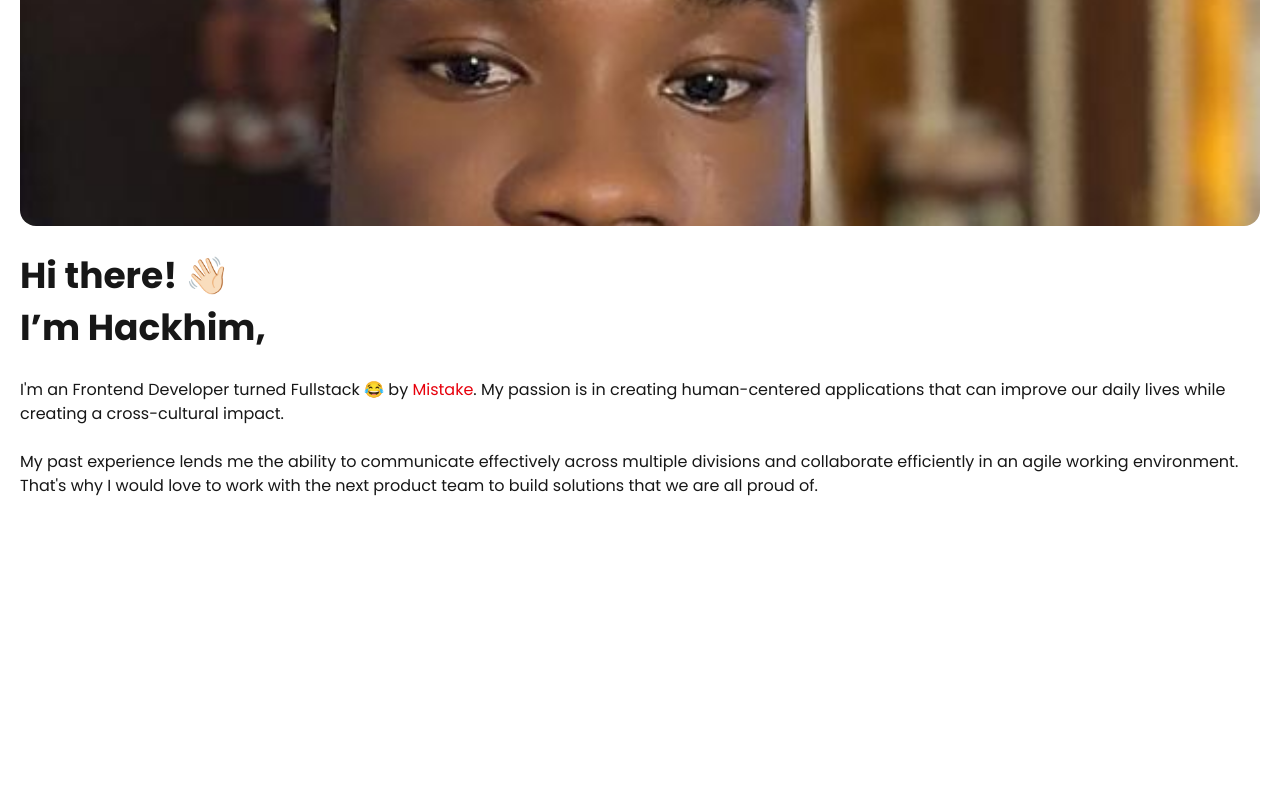
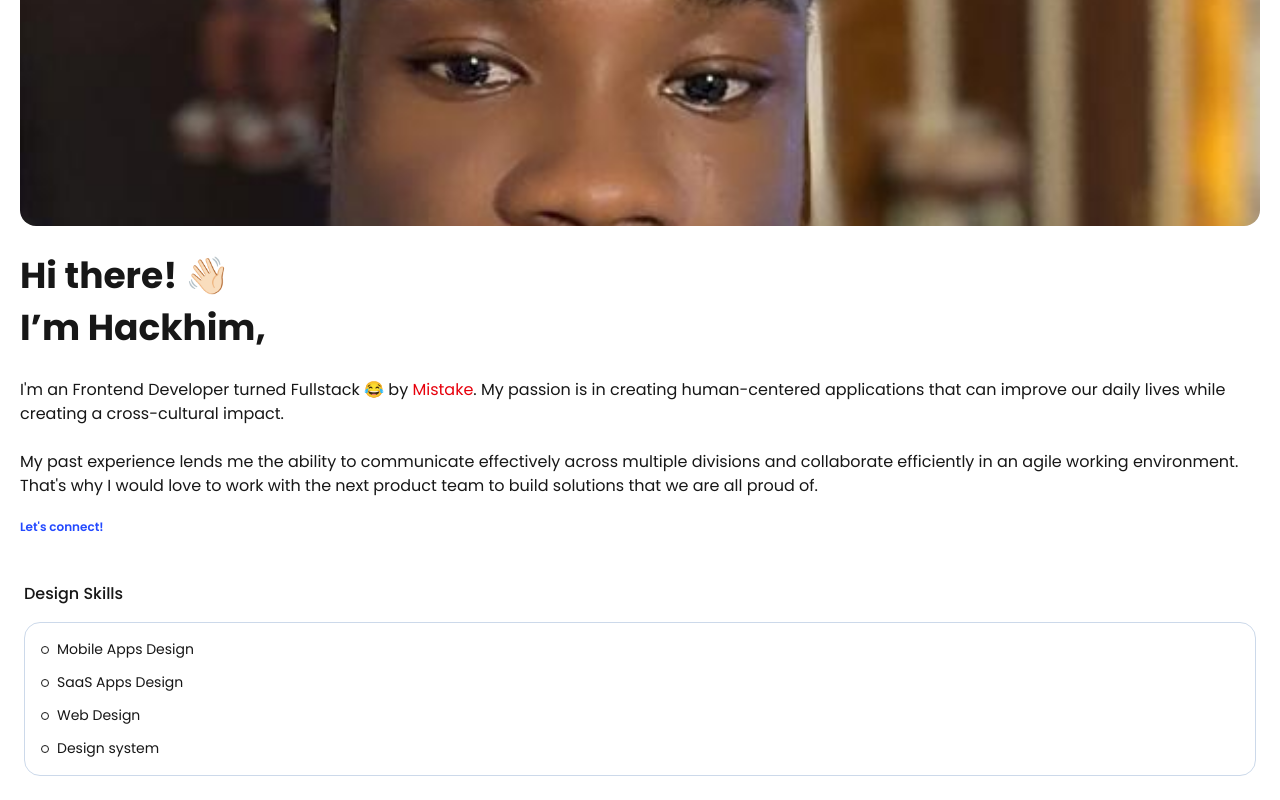
Before and after one commit to Cleve-keem/Portfolios, a Next.js app: page / in a window 1280 px wide. Shown: the part 230-1030 px from the top of the page. Before the commit the page ends 800 px from the top, so only its background shows below. Built offline with nearby package versions, Linux system fonts and the light colour scheme.

Commit message:
feat(desgin UI): added a design UI template

```diff
--- a/src/app/globals.css
+++ b/src/app/globals.css
@@ -12,6 +12,8 @@
   --color-content-strong: #0a0614;
   --color-content-default: #171717;
   --color-content-muted: #6a6f8e;
+  /* border */
+  --color-border-muted: #ccd9ea;
   /* Feedback */
   --color-status-error: #fc5a5a;
 }
@@ -25,6 +27,7 @@
     --color-content-strong: #ffffff;
     --color-content-default: #ededed;
     --color-content-muted: #a0a4b8;
+    /* --color-border-muted: #CAD9EC; */
   }
 }
 
@@ -34,6 +37,7 @@
   --color-brand: var(--color-primary);
   --color-highlight: var(--color-accent);
   --color-surface-tint: var(--color-surface);
+  --color-border-muted: var(--color-border-muted);
   --color-surface-muted: var(--color-surface-muted);
   --color-error: var(--color-status-error);
   /* Typography */
--- a/src/app/page.tsx
+++ b/src/app/page.tsx
@@ -1,11 +1,13 @@
 import Header from "@/components/header/Header";
 import HeroSection from "@/components/hero/HeroSection";
+import Skills from "@/components/skills/Skills";
 
 export default function page() {
   return (
     <div>
       <Header />
       <HeroSection />
+      <Skills />
     </div>
   );
 }
--- a/src/components/header/Header.tsx
+++ b/src/components/header/Header.tsx
@@ -2,7 +2,7 @@
 
 import Logo from "../Logo";
 import { TextAlignEnd } from "lucide-react";
-import Sidebar from "../Sidebar";
+import Sidebar from "./Sidebar";
 import { useState } from "react";
 
 export default function Header() {
--- a/src/components/Sidebar.tsx
+++ b/src/components/header/Sidebar.tsx
@@ -1,5 +1,5 @@
 import { CircleChevronLeft } from "lucide-react";
-import Logo from "./Logo";
+import Logo from "../Logo";
 import { Dispatch, SetStateAction } from "react";
 import { navItems } from "@/constants/navItems";
 import Image from "next/image";
--- a/src/components/hero/HeroSection.jsx
+++ b/src/components/hero/HeroSection.jsx
@@ -1,9 +1,9 @@
 import Image from "next/image";
+import Link from "next/link";
 
 export default function HeroSection() {
   return (
     <section className="p-5">
-      <div>
       {/* Hero Image */}
       <div className="relative h-90 w-full mx-auto rounded-2xl overflow-hidden mb-6">
         <Image
@@ -13,16 +13,14 @@ export default function HeroSection() {
           className="object-cover"
         />
       </div>
-        <div></div>
-      </div>
       {/* Hero description */}
       <div>
         <h1 className="text-4xl font-bold leading-13 mb-6">
           Hi there! 👋🏻 <br /> I’m Hackhim,
         </h1>
-        <p>
-          I'm an Frontend Developer turned Fullstack 😂 by{" "}
-          <span className="text-red-600">Mistake</span>. My passion is in
+        <p className="mb-4">
+          I'm an Frontend Developer turned Fullstack 😂 by
+          <span className="text-red-600"> Mistake</span>. My passion is in
           creating human-centered applications that can improve our daily lives
           while creating a cross-cultural impact. <br /> <br /> My past
           experience lends me the ability to communicate effectively across
@@ -30,6 +28,9 @@ export default function HeroSection() {
           environment. That's why I would love to work with the next product
           team to build solutions that we are all proud of.
         </p>
+        <Link href="/" className="text-brand text-[12px] font-semibold">
+          Let's connect!
+        </Link>
       </div>
     </section>
   );
--- /dev/null
+++ b/src/components/skills/DesignSkills.tsx
@@ -0,0 +1,17 @@
+import { designSkills } from "@/constants/skills";
+
+export default function DevelopementSkill() {
+  return (
+    <div>
+      <h3 className="font-medium mb-4">Design Skills</h3>
+      <ul className="p-4 border border-border-muted rounded-2xl space-y-3">
+        {designSkills.map((skill, i) => (
+          <li key={i} className="text-[14px] flex items-center gap-2">
+            <span className="inline-block size-2 rounded-full border border-content-strong"></span>
+            <span>{skill}</span>
+          </li>
+        ))}
+      </ul>
+    </div>
+  );
+}
--- /dev/null
+++ b/src/components/skills/Skills.tsx
@@ -0,0 +1,9 @@
+import DesignSkills from "@/components/skills/DesignSkills";
+
+export default function Skills() {
+  return (
+    <section className="p-6">
+      <DesignSkills />
+    </section>
+  );
+}
--- /dev/null
+++ b/src/constants/skills.ts
@@ -0,0 +1,6 @@
+export const designSkills = [
+  "Mobile Apps Design",
+  "SaaS Apps Design",
+  "Web Design",
+  "Design system",
+];
```
Lines whose indentation alone changed are shown as unchanged.
